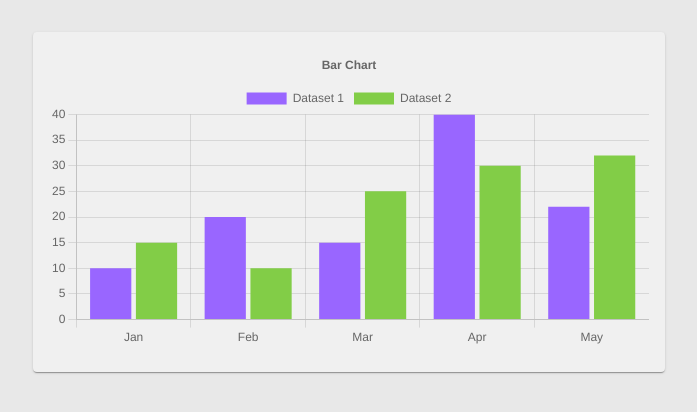
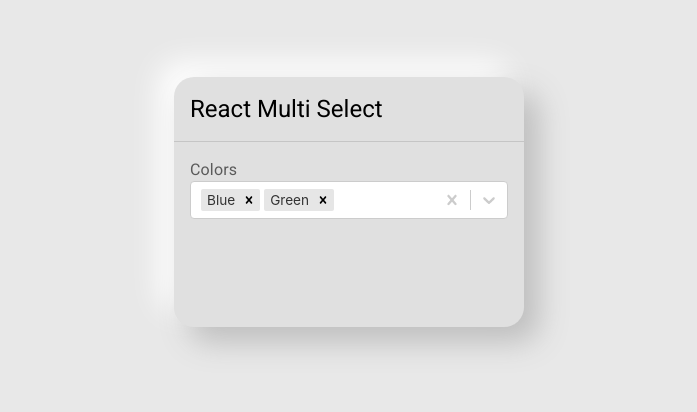
Before and after one commit to inxcode1/youtube-shorts, a React (Create React App) app: page / in a window 1280 px wide. Shown: the part 198-610 px from the top of the page, without its empty margins (291-988 px from the left). Built offline with nearby package versions, Linux system fonts and the light colour scheme.

Commit message:
add multi select

```diff
--- a/package.json
+++ b/package.json
@@ -24,6 +24,7 @@
     "react-draggable": "^4.4.5",
     "react-internet-meter": "^1.1.1",
     "react-scripts": "5.0.1",
+    "react-select": "^5.7.2",
     "react-slick": "^0.29.0",
     "slick-carousel": "^1.8.1",
     "web-vitals": "^2.1.4"
--- a/src/App.css
+++ b/src/App.css
@@ -44,7 +44,7 @@
   flex-direction: column;
   align-items: center;
   justify-content: center;
-
+  text-align: left;
   color: black;
 }
 
@@ -76,3 +76,11 @@
 img {
   border-radius: 10px;
 }
+
+.card {
+  width: 350px;
+  height: 250px;
+  border-radius: 20px;
+  background: #e0e0e0;
+  box-shadow: 15px 15px 30px #bebebe, -15px -15px 30px #ffffff;
+}
--- a/src/App.js
+++ b/src/App.js
@@ -1,11 +1,11 @@
 import "./App.css";
-import { BarGraph } from "./component/Chart/BarGraph";
+import { MultiSelect } from "./component/MultiSelect/MultiSelect";
 
 function App() {
   return (
     <div className="App">
       <div className="App-dark">
-        <BarGraph />
+        <MultiSelect />
       </div>
     </div>
   );
--- /dev/null
+++ b/src/component/MultiSelect/MultiSelect.jsx
@@ -0,0 +1,31 @@
+import React from "react";
+import { CardContent, CardHeader, Divider, FormLabel } from "@mui/material";
+import Select from "react-select";
+
+const options = [
+  { label: "Red", value: "Red" },
+  { label: "Blue", value: "Blue" },
+  { label: "Green", value: "Green" },
+  { label: "Pink", value: "Pink" },
+  { label: "Yellow", value: "Yellow" },
+];
+
+export const MultiSelect = () => {
+  return (
+    <React.Fragment>
+      <div className="card">
+        <CardHeader title="React Multi Select" />
+        <Divider />
+        <CardContent>
+          <FormLabel>Colors</FormLabel>
+          <Select
+            isMulti
+            name="colors"
+            options={options}
+            defaultValue={[options[1], options[2]]}
+          />
+        </CardContent>
+      </div>
+    </React.Fragment>
+  );
+};
```
Also changed, not shown: 2 other files (tests, documents, lock files or other folders).
